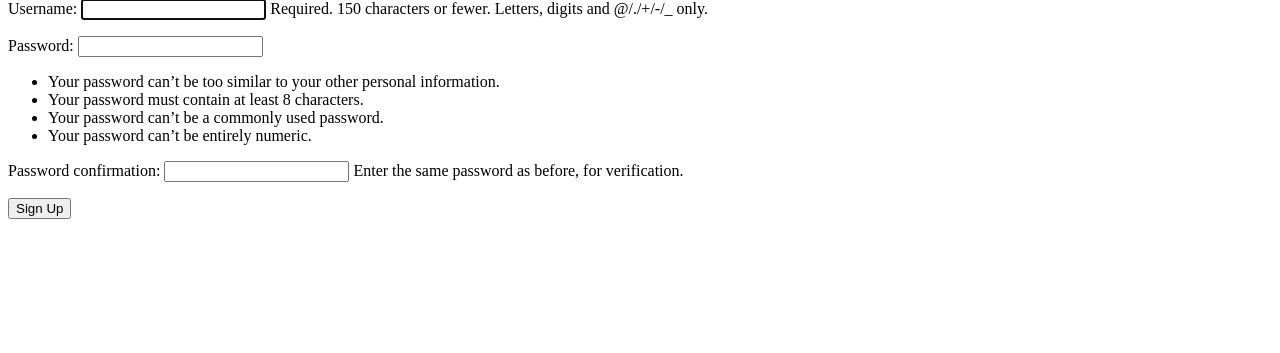
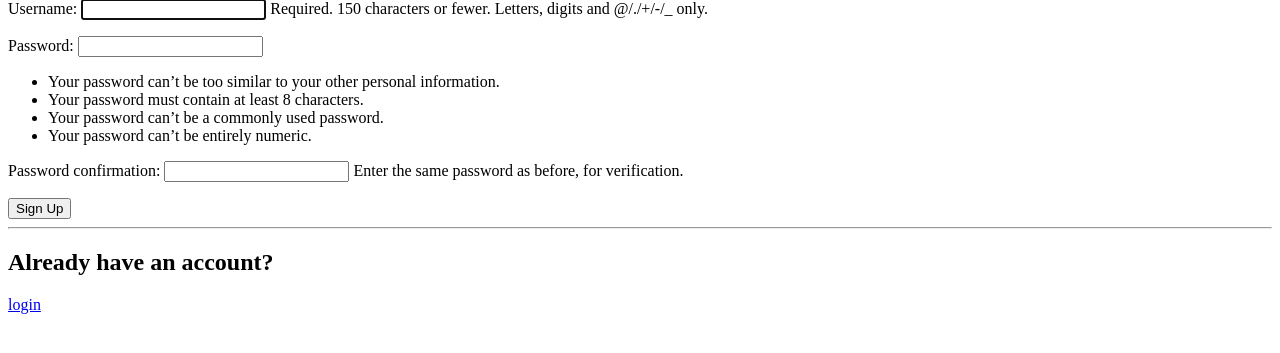
Before and after one commit to StewieC/projectshire1, a Django app: page /accounts/signup/ in a window 1280 px wide. Shown: the part 166-519 px from the top of the page. Run offline with Django 5.2, Linux system fonts and the light colour scheme.

Commit message:
added login function in signup page and signup function in login page

```diff
--- a/accounts/templates/accounts/login.html
+++ b/accounts/templates/accounts/login.html
@@ -7,4 +7,10 @@
     {{ form.as_p }}
     <button type="submit">Login</button>
 </form>
+
+<hr>
+<h2>Dont have an account?</h2>
+<a href="{% url 'signup' %}">signup</a>
+
+
 {% endblock %}
--- a/accounts/templates/accounts/signup.html
+++ b/accounts/templates/accounts/signup.html
@@ -7,4 +7,10 @@
     {{ form.as_p }}
     <button type="submit">Sign Up</button>
 </form>
+
+<hr>
+<h2>Already have an account?</h2>
+<a href="{% url 'login' %}">login</a>
+
+
 {% endblock %}
```
Also changed, not shown: db.sqlite3.
